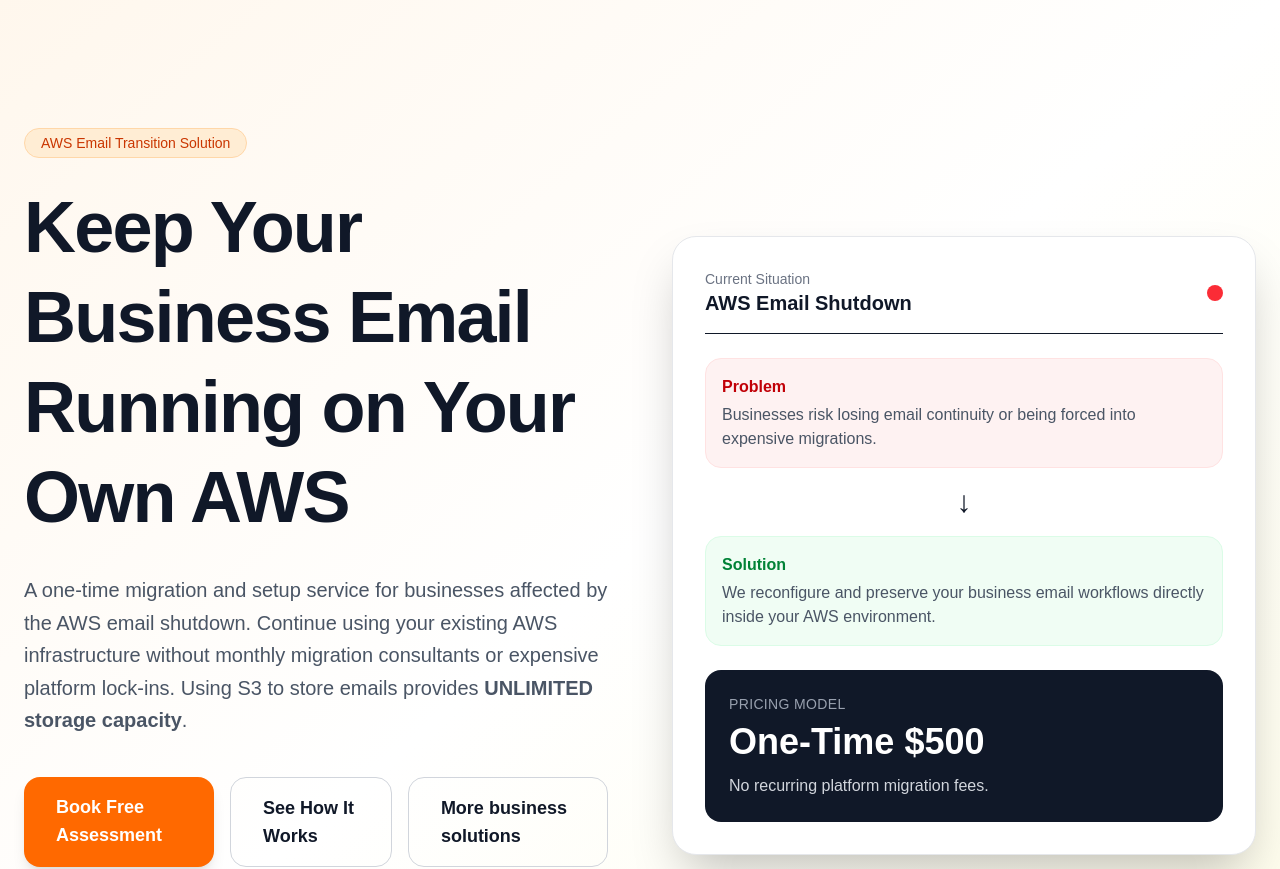
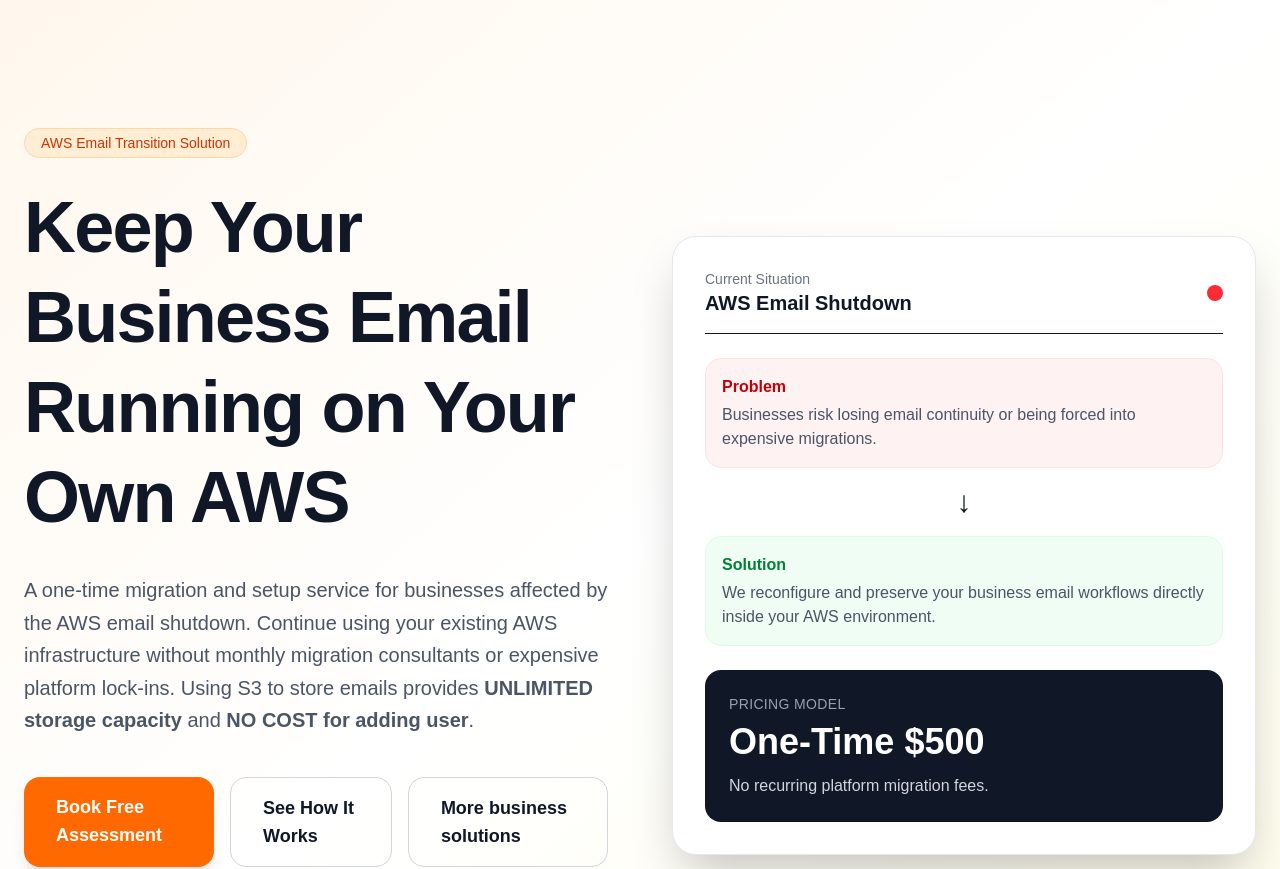
Before and after one commit to jianghengle/simple-users, a Next.js app in the folder aws-email-landing/: page /aws-email-migration in a window 1280 px wide. Shown: the top 869 px of the page. Built offline with nearby package versions, Linux system fonts and the light colour scheme.

Commit message:
added fade in animation

```diff
--- /dev/null
+++ b/aws-email-landing/app/aws-email-migration/FadeInSection.tsx
@@ -0,0 +1,26 @@
+"use client";
+
+import { useEffect, useRef, useState, ReactNode } from "react";
+
+export default function FadeInSection({ children }: { children: ReactNode }) {
+  const ref = useRef<HTMLDivElement>(null);
+  const [visible, setVisible] = useState(false);
+
+  useEffect(() => {
+    const observer = new IntersectionObserver(
+      ([entry]) => { if (entry.isIntersecting) setVisible(true); },
+      { threshold: 0.1 }
+    );
+    if (ref.current) observer.observe(ref.current);
+    return () => observer.disconnect();
+  }, []);
+
+  return (
+    <div
+      ref={ref}
+      className={`transition-all duration-1000 ease-out ${visible ? "opacity-100 translate-y-0" : "opacity-0 translate-y-16"}`}
+    >
+      {children}
+    </div>
+  );
+}
--- a/aws-email-landing/app/aws-email-migration/page.tsx
+++ b/aws-email-landing/app/aws-email-migration/page.tsx
@@ -1,9 +1,11 @@
 import { redirect } from "next/navigation";
+import FadeInSection from "./FadeInSection";
 
 export default function AwsEmailMigration() {
   return (
     <div className="min-h-screen bg-white text-gray-900">
       {/* Hero Section */}
+      <FadeInSection>
       <section className="relative overflow-hidden bg-gradient-to-br from-orange-50 via-white to-yellow-50">
         <div className="max-w-7xl mx-auto px-6 py-24 lg:py-32">
           <div className="grid lg:grid-cols-2 gap-16 items-center">
@@ -19,7 +21,7 @@
               <p className="mt-8 text-xl text-gray-600 leading-relaxed max-w-2xl">
                 A one-time migration and setup service for businesses affected by the AWS email shutdown.
                 Continue using your existing AWS infrastructure without monthly migration consultants or expensive platform lock-ins.
-                Using S3 to store emails provides <strong>UNLIMITED storage capacity</strong>.
+                Using S3 to store emails provides <strong>UNLIMITED storage capacity</strong> and <strong>NO COST for adding user</strong>.
               </p>
 
               <div className="mt-10 flex flex-col sm:flex-row gap-4">
@@ -88,8 +90,10 @@
           </div>
         </div>
       </section>
+      </FadeInSection>
 
       {/* Problem Section */}
+      <FadeInSection>
       <section className="py-24 bg-gray-50">
         <div className="max-w-6xl mx-auto px-6">
           <div className="text-center max-w-3xl mx-auto">
@@ -125,8 +129,10 @@
           </div>
         </div>
       </section>
+      </FadeInSection>
 
       {/* How It Works */}
+      <FadeInSection>
       <section className="py-24 bg-white">
         <div className="max-w-6xl mx-auto px-6">
           <div className="text-center max-w-3xl mx-auto">
@@ -162,8 +168,10 @@
           </div>
         </div>
       </section>
+      </FadeInSection>
 
       {/* Testimonials */}
+      <FadeInSection>
       <section className="py-24 bg-gray-900 text-white">
         <div className="max-w-6xl mx-auto px-6">
           <div className="text-center max-w-3xl mx-auto">
@@ -196,8 +204,10 @@
           </div>
         </div>
       </section>
+      </FadeInSection>
 
       {/* FAQ Section */}
+      <FadeInSection>
       <section className="py-24 bg-white">
         <div className="max-w-6xl mx-auto px-6">
           <div className="text-center max-w-3xl mx-auto">
@@ -270,8 +280,10 @@
           </div>
         </div>
       </section>
+      </FadeInSection>
 
       {/* CTA */}
+      <FadeInSection>
       <section className="py-24 bg-orange-500 text-white">
         <div className="max-w-5xl mx-auto px-6 text-center">
           <h2 className="text-4xl lg:text-6xl font-bold tracking-tight">
@@ -289,6 +301,7 @@
           </div>
         </div>
       </section>
+      </FadeInSection>
 
       {/* Footer */}
       <footer className="border-t border-gray-200 py-10 bg-white">
```
